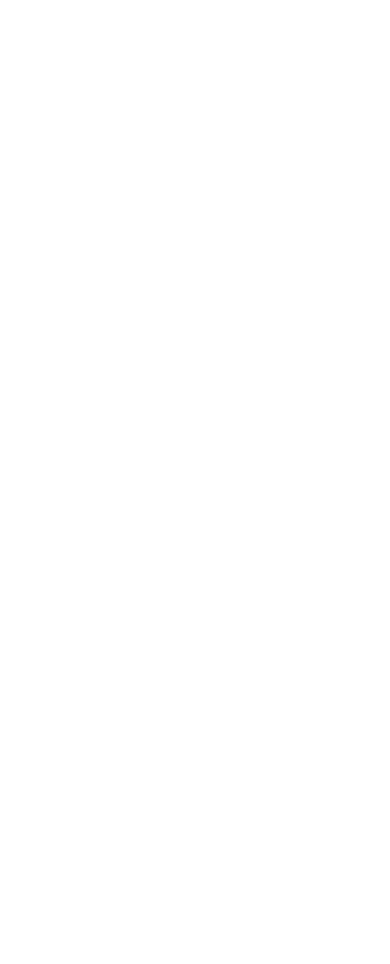
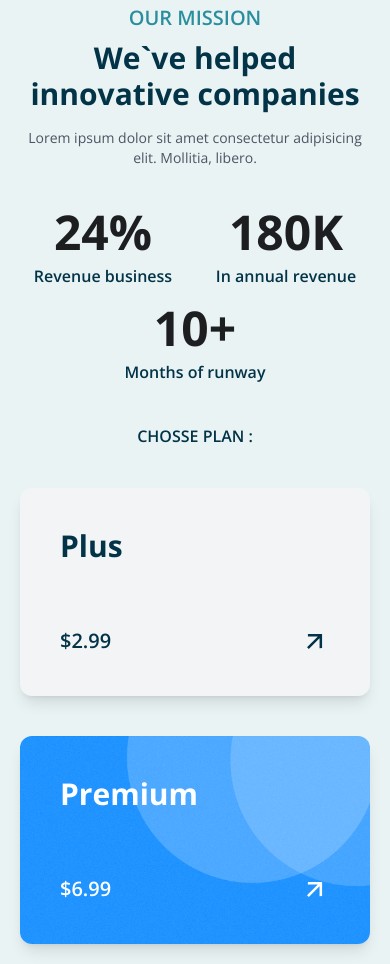
Before and after one commit to rundweb/Rundpay, a React (Vite) app: page / in a window 390 px wide. Shown: the part 3760-4724 px from the top of the page. Before the commit the page ends 3724 px from the top, so only its background shows below. Built offline with nearby package versions, Linux system fonts and the light colour scheme.

Commit message:
done mission

```diff
--- a/src/App.jsx
+++ b/src/App.jsx
@@ -1,4 +1,5 @@
 import HomeComponents from "./components/HomeComponents";
+import MissionComponents from "./components/MissionComponents";
 import NavbarComponents from "./components/NavbarComponents";
 import ServiceComponents from "./components/ServiceComponents";
 import StepsComponents from "./components/StepsComponents";
@@ -11,6 +12,7 @@
     <ServiceComponents/>
     <WhyusComponents/>
     <StepsComponents/>
+    <MissionComponents/>
   </div>;
 };
 
--- a/src/components/HomeComponents.jsx
+++ b/src/components/HomeComponents.jsx
@@ -8,7 +8,7 @@
     <div
       className="flex flex-col p-5 gap-10 overflow-hidden items-center
       md:flex-row max-w-7xl m-auto md:justify-between
-      lg:-mt-5
+      lg:-mt-10 lg:min-h-screen
     "
     >
       <div className="flex flex-col gap-5 text-center w-full md:text-left">
--- /dev/null
+++ b/src/components/MissionComponents.jsx
@@ -0,0 +1,59 @@
+import { IoMdArrowForward } from "react-icons/io";
+const MissionComponents = () => {
+  const mission = [
+    {
+      id: 1,
+      angka: "24%",
+      title: "Revenue business",
+    },
+    {
+      id: 2,
+      angka: "180K",
+      title: "In annual revenue",
+    },
+    {
+      id: 3,
+      angka: "10+",
+      title: "Months of runway",
+    },
+  ];
+  return (
+    <div className="max-w-7xl m-auto w-full p-5 flex flex-col gap-10 items-center">
+      <div className="flex flex-col gap-2 text-center">
+        <h2 className="text-blue-primary font-semibold text-xl">OUR MISSION</h2>
+        <h1 className="text-black-secondary text-3xl font-bold">We`ve helped innovative companies</h1>
+        <p className="text-gray-600 font-normal text-sm mt-2">
+          Lorem ipsum dolor sit amet consectetur adipisicing elit. Mollitia,
+          libero.
+        </p>
+      </div>
+      <div className="flex flex-wrap justify-around text-center gap-4 md:gap-20">
+        {mission.map((item) => (
+          <div key={item.id} className="flex flex-col gap-2">
+            <h1 className="text-black-primary text-5xl font-bold">{item.angka}</h1>
+            <p className="text-black-secondary font-semibold">{item.title}</p>
+          </div>
+        ))}
+      </div>
+      <h1 className="font-semibold text-black-secondary">CHOSSE PLAN :</h1>
+      <div className="flex flex-col gap-10 w-full md:flex-row items-center justify-center">
+        <div className="bg-gray-100 h-52 lg:h-60 rounded-xl shadow-lg p-10 flex flex-col justify-between max-w-md w-full">
+          <h1 className="text-3xl font-bold text-black-secondary">Plus</h1>
+          <div className="flex justify-between items-center">
+            <h1 className="text-xl font-semibold text-black-secondary">$2.99</h1>
+            <IoMdArrowForward className=" text-3xl -rotate-45 text-black-secondary"/>
+          </div>
+        </div>
+        <div className="bg-card bg-cover h-52 lg:h-60 rounded-xl shadow-lg p-10 flex flex-col justify-between max-w-md w-full">
+          <h1 className="text-3xl font-bold text-white">Premium</h1>
+          <div className="flex justify-between items-center">
+            <h1 className="text-xl font-semibold text-white">$6.99</h1>
+            <IoMdArrowForward className=" text-3xl -rotate-45 text-white"/>
+          </div>
+        </div>
+      </div>
+    </div>
+  );
+};
+
+export default MissionComponents;
--- a/tailwind.config.js
+++ b/tailwind.config.js
@@ -11,6 +11,9 @@
         'blue-secondary' : '#E9F3F4',
         'black-primary' : '#1D1E20',
         'black-secondary':'#023347'
+      },
+      backgroundImage: {
+        'card': "url('/src/assets/images/bg-card.png')",
       }
     },
   },
```
Also changed, not shown: src/assets/images/bg-card.png (added).
